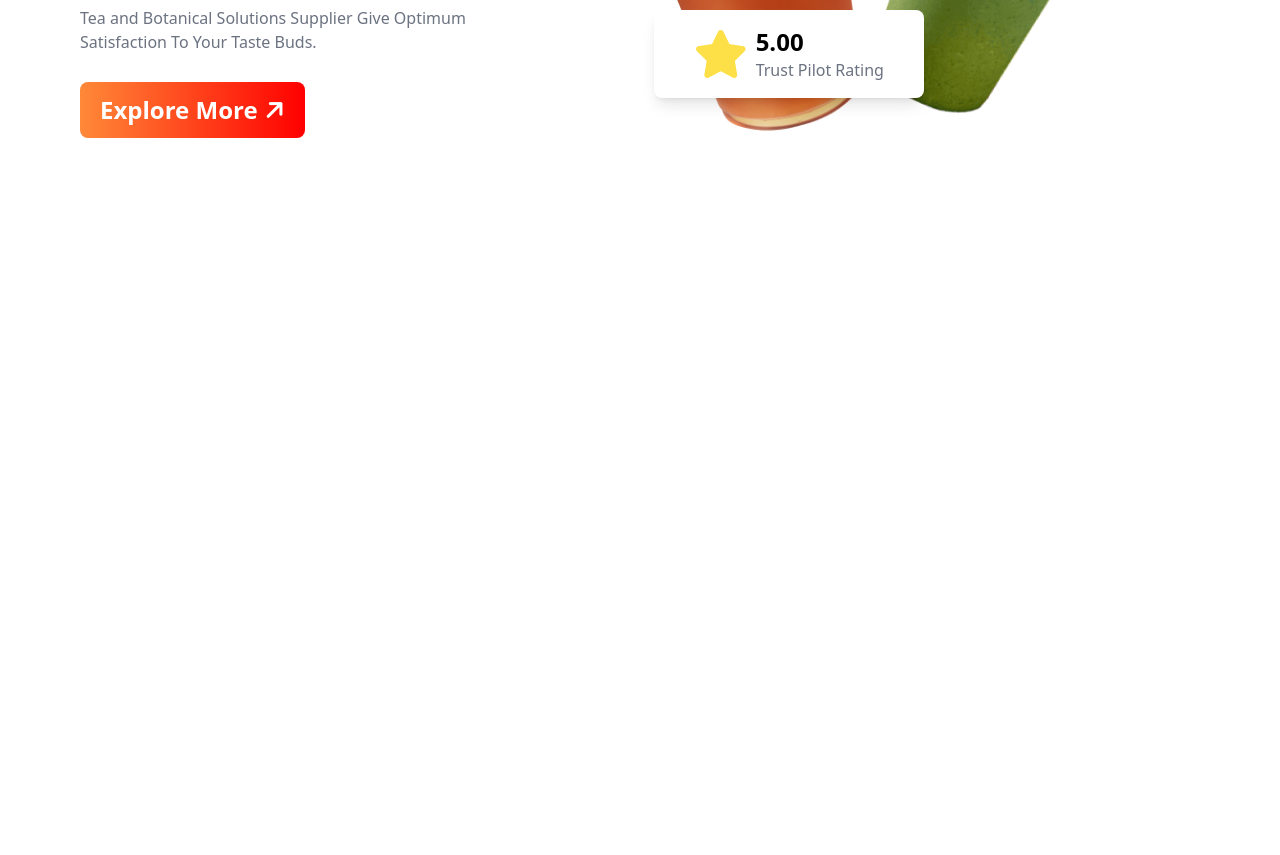
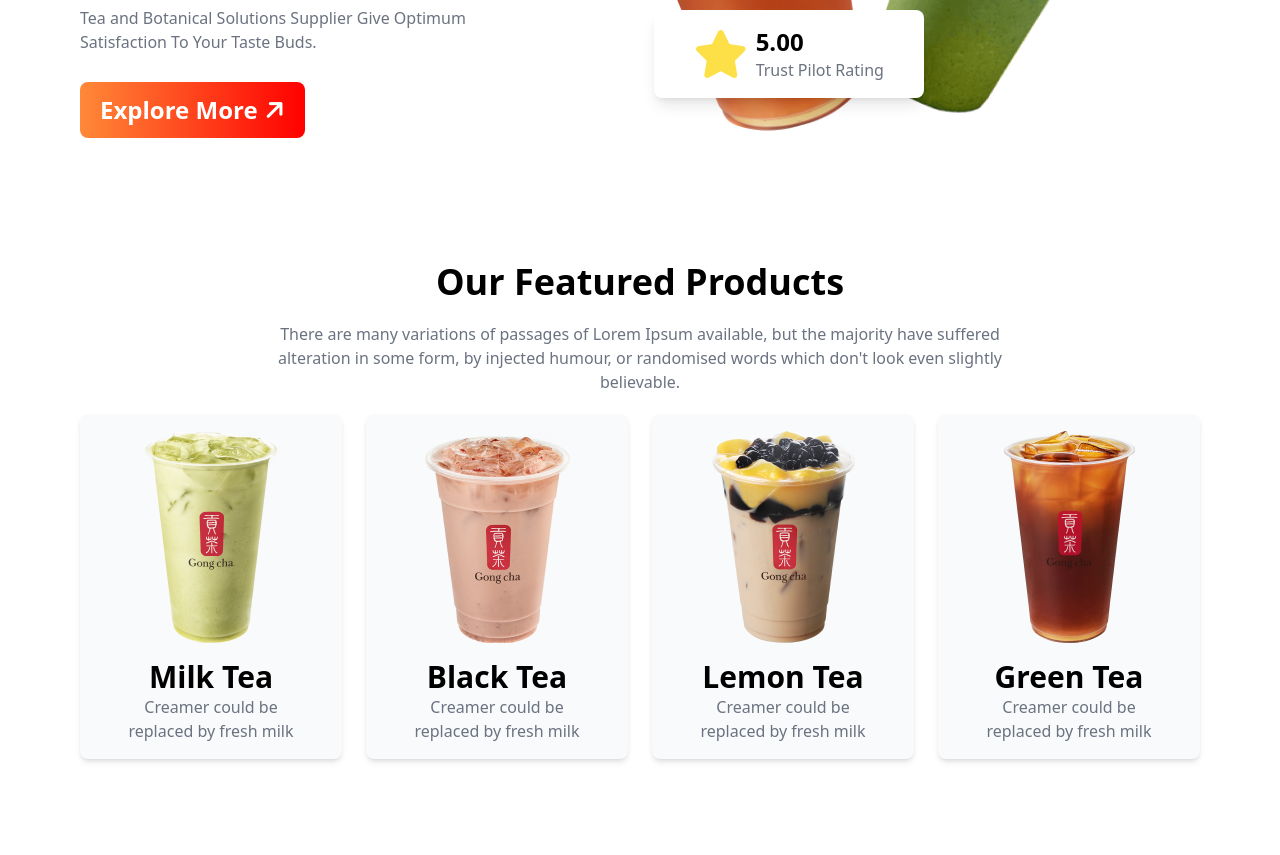
Before and after one commit to AnsarulIslam10/Tea-House, a plain HTML site: page index.html in a window 1280 px wide. Shown: the part 430-1285 px from the top of the page. Before the commit the page ends 800 px from the top, so only its background shows below. Drawn offline with nearby package versions, Linux system fonts and the light colour scheme.

Commit message:
featured product section added

```diff
--- a/index.html
+++ b/index.html
@@ -34,15 +34,18 @@
     <main class="max-w-screen-xl mx-auto px-16 lg:px-20">
 
         <!-- header section -->
-        <header class="flex pt-10 mt-20">
+        <header class="lg:flex pt-10 mt-20">
             <!-- text -->
             <div>
                 <h1 class="text-5xl md:text-7xl font-bold mb-7">It's good <br>
                     tea time at <br>
                     The Tea House</h1>
-                <p class="text-gray-500 mb-7">Tea and Botanical Solutions Supplier Give Optimum <br>Satisfaction To Your Taste Buds.</p>
+                <p class="text-gray-500 mb-7">Tea and Botanical Solutions Supplier Give Optimum <br>Satisfaction To Your
+                    Taste Buds.</p>
 
-                <button class="px-5 py-3 rounded-lg bg-gradient-to-r from-[#FF8938] to-[#FF0000] text-2xl font-semibold text-white">Explore More <i class="fa-solid fa-arrow-right -rotate-45"></i></button>
+                <button
+                    class="px-5 py-3 rounded-lg bg-gradient-to-r from-[#FF8938] to-[#FF0000] text-2xl font-semibold text-white">Explore
+                    More <i class="fa-solid fa-arrow-right -rotate-45"></i></button>
             </div>
 
             <!-- image -->
@@ -51,7 +54,8 @@
                     <img src="images/banner.png" alt="">
                 </div>
 
-                <div class="absolute flex items-center bg-white shadow-lg px-2 py-2 md:px-10 lg:py-4 rounded-lg top-28 md:top-80 md:left-32 lg:left-20">
+                <div
+                    class="absolute flex items-center bg-white shadow-lg px-2 py-2 md:px-10 lg:py-4 rounded-lg top-28 md:top-80 md:left-32 lg:left-20">
                     <div><i class="fa-solid fa-star text-5xl text-yellow-300"></i></div>
                     <div class="ml-2">
                         <h2 class="lg:text-2xl font-bold">5.00</h2>
@@ -61,6 +65,48 @@
             </div>
         </header>
 
+        <!-- featured product section -->
+        <section class="py-8 lg:py-24">
+            <!-- title -->
+            <div class="text-center mb-5">
+                <h1 class="text-3xl md:text-4xl font-bold mb-5">Our Featured Products</h1>
+                <p class="text-gray-500 max-w-3xl mx-auto">There are many variations of passages of Lorem Ipsum
+                    available, but the majority have suffered alteration in some form, by injected humour, or randomised
+                    words which don't look even slightly believable.</p>
+            </div>
+
+            <!-- grid cards -->
+            <div class="grid grid-cols-1 md:grid-cols-2 lg:grid-cols-4 gap-6 text-center">
+                <div class="rounded-lg shadow-md bg-gray-50 overflow-hidden">
+                    <img class="mx-auto pt-4" src="images/tea-1.png" alt="">
+                    <div class="p-4">
+                        <h2 class="text-3xl font-bold">Milk Tea</h2>
+                        <p class="text-gray-500">Creamer could be <br> replaced by fresh milk</p>
+                    </div>
+                </div>
+                <div class="rounded-lg shadow-md bg-gray-50 overflow-hidden">
+                    <img class="mx-auto pt-4" src="images/tea-2.png" alt="">
+                    <div class="p-4">
+                        <h2 class="text-3xl font-bold">Black Tea</h2>
+                        <p class="text-gray-500">Creamer could be <br> replaced by fresh milk</p>
+                    </div>
+                </div>
+                <div class="rounded-lg shadow-md bg-gray-50 overflow-hidden">
+                    <img class="mx-auto pt-4" src="images/tea-3.png" alt="">
+                    <div class="p-4">
+                        <h2 class="text-3xl font-bold">Lemon Tea</h2>
+                        <p class="text-gray-500">Creamer could be <br> replaced by fresh milk</p>
+                    </div>
+                </div>
+                <div class="rounded-lg shadow-md bg-gray-50 overflow-hidden">
+                    <img class="mx-auto pt-4" src="images/tea-4.png" alt="">
+                    <div class="p-4">
+                        <h2 class="text-3xl font-bold">Green Tea</h2>
+                        <p class="text-gray-500">Creamer could be <br> replaced by fresh milk</p>
+                    </div>
+                </div>
+            </div>
+        </section>
 
 
     </main>
```
